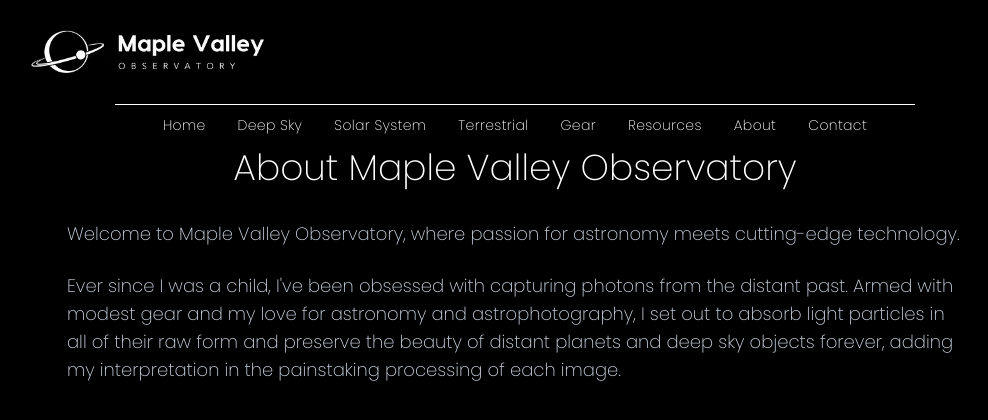
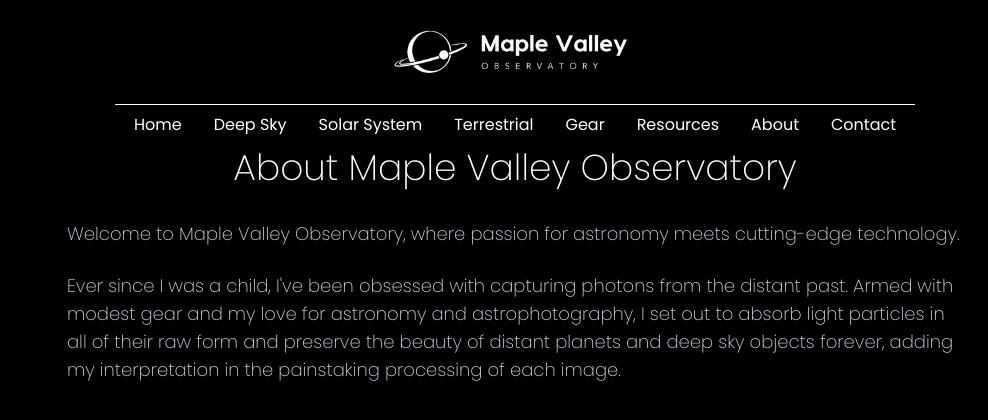
Before and after one commit to christianmolnar/observatory, a Next.js app: page /about in a window 1280 px wide. Shown: the top 420 px of the page, without its empty margins (125-1113 px from the left). Built offline with nearby package versions, Linux system fonts and the light colour scheme.

Commit message:
Desktop bug fixed.  Logo Centered.

```diff
--- a/src/app/globals.css
+++ b/src/app/globals.css
@@ -27,6 +27,19 @@
 
   /* Override Tailwind font-light to be extra light */
   .font-light {
+    font-weight: 200 !important;
+  }
+
+  /* Navigation-specific font overrides for better readability - scoped to nav only */
+  nav .nav-link {
+    font-weight: 400 !important; /* Normal weight for navigation only */
+    -webkit-font-smoothing: antialiased;
+    -moz-osx-font-smoothing: grayscale;
+    text-rendering: optimizeLegibility;
+  }
+
+  /* Ensure homepage and body text stays light */
+  .homepage-text, .hero-text {
     font-weight: 200 !important;
   }
 
--- a/src/app/page.tsx
+++ b/src/app/page.tsx
@@ -31,17 +31,17 @@ export default function Home() {
         <div className="absolute bottom-0 left-0 right-0 bg-gradient-to-t from-black via-black/80 to-transparent pb-8 pt-12">
           <div className="max-w-5xl mx-auto px-6 text-center">
             {/* Main Title - Smaller to fit one line */}
-            <h1 className="text-4xl md:text-5xl lg:text-6xl font-light tracking-wider text-yellow-400 mb-2 uppercase">
+            <h1 className="homepage-text text-4xl md:text-5xl lg:text-6xl font-light tracking-wider text-yellow-400 mb-2 uppercase">
               {homepage.hero.title}
             </h1>
             {/* Tagline right under title - back to nav font style */}
-            <p className="text-base md:text-lg text-gray-300 mb-8 font-light tracking-wide">
+            <p className="homepage-text text-base md:text-lg text-gray-300 mb-8 font-light tracking-wide">
               {homepage.hero.tagline}
             </p>
             {/* Description Paragraph - Smaller font */}
             <div className="max-w-3xl mx-auto">
               {homepage.hero.description.map((paragraph, index) => (
-                <p key={index} className="text-sm md:text-base text-gray-400 leading-relaxed font-light mt-4 first:mt-0">
+                <p key={index} className="homepage-text text-sm md:text-base text-gray-400 leading-relaxed font-light mt-4 first:mt-0">
                   {paragraph}
                 </p>
               ))}
@@ -66,10 +66,10 @@ export default function Home() {
         <div className="absolute bottom-0 left-0 w-full h-24 pointer-events-none" style={{background: 'linear-gradient(to top, #000 0%, transparent 100%)', zIndex: 2}} />
         <div className="max-w-6xl mx-auto relative z-10">
           <div className="text-center mb-4">
-            <h2 className="text-4xl md:text-5xl lg:text-6xl font-light tracking-wider text-white mb-2 uppercase">
+            <h2 className="homepage-text text-4xl md:text-5xl lg:text-6xl font-light tracking-wider text-white mb-2 uppercase">
               {homepage.latestCaptures.title}
             </h2>
-            <p className="text-lg md:text-xl text-white font-semibold mb-4 drop-shadow-lg">
+            <p className="homepage-text text-lg md:text-xl text-white font-light mb-4 drop-shadow-lg">
               {homepage.latestCaptures.subtitle}
             </p>
             <div className="flex justify-center">
--- a/src/components/Navigation.tsx
+++ b/src/components/Navigation.tsx
@@ -43,7 +43,7 @@ export default function Navigation() {
     <nav className="fixed top-0 left-0 right-0 z-50 bg-black/90 backdrop-blur-sm">
       <div className="max-w-5xl mx-auto px-4 sm:px-6">
         {/* Logo Section */}
-        <div className="flex items-center justify-between pt-4 pb-2">
+        <div className="flex items-center justify-between md:justify-center pt-4 pb-2">
           <Link href="/" className="hover:opacity-80 transition-opacity">
             {/* Observatory Logo */}
             <div
@@ -99,7 +99,7 @@ export default function Navigation() {
               <li key={item.href}>
                 <Link
                   href={item.href}
-                  className="text-white hover:text-yellow-400 transition-colors duration-200 text-sm font-light tracking-wide"
+                  className="nav-link text-white hover:text-yellow-400 transition-colors duration-200 text-base font-normal tracking-normal"
                 >
                   {item.label}
                 </Link>
@@ -130,7 +130,7 @@ export default function Navigation() {
                     <Link
                       href={item.href}
                       onClick={closeMobileMenu}
-                      className="block text-white hover:text-yellow-400 transition-colors duration-200 text-lg font-light tracking-wide py-3 px-4 rounded-lg hover:bg-white/5"
+                      className="nav-link block text-white hover:text-yellow-400 transition-colors duration-200 text-lg font-normal tracking-normal py-3 px-4 rounded-lg hover:bg-white/5"
                     >
                       {item.label}
                     </Link>
--- a/src/config/global.ts
+++ b/src/config/global.ts
@@ -237,6 +237,11 @@ export const styleConfig = {
       medium: 500,
       semibold: 600,
       bold: 700
+    },
+    navigation: {
+      fontSize: '1rem', // 16px - base size for better readability
+      fontWeight: 400,   // Normal weight instead of light
+      letterSpacing: '0.025em' // Subtle letter spacing
     }
   },
   layout: {
```
